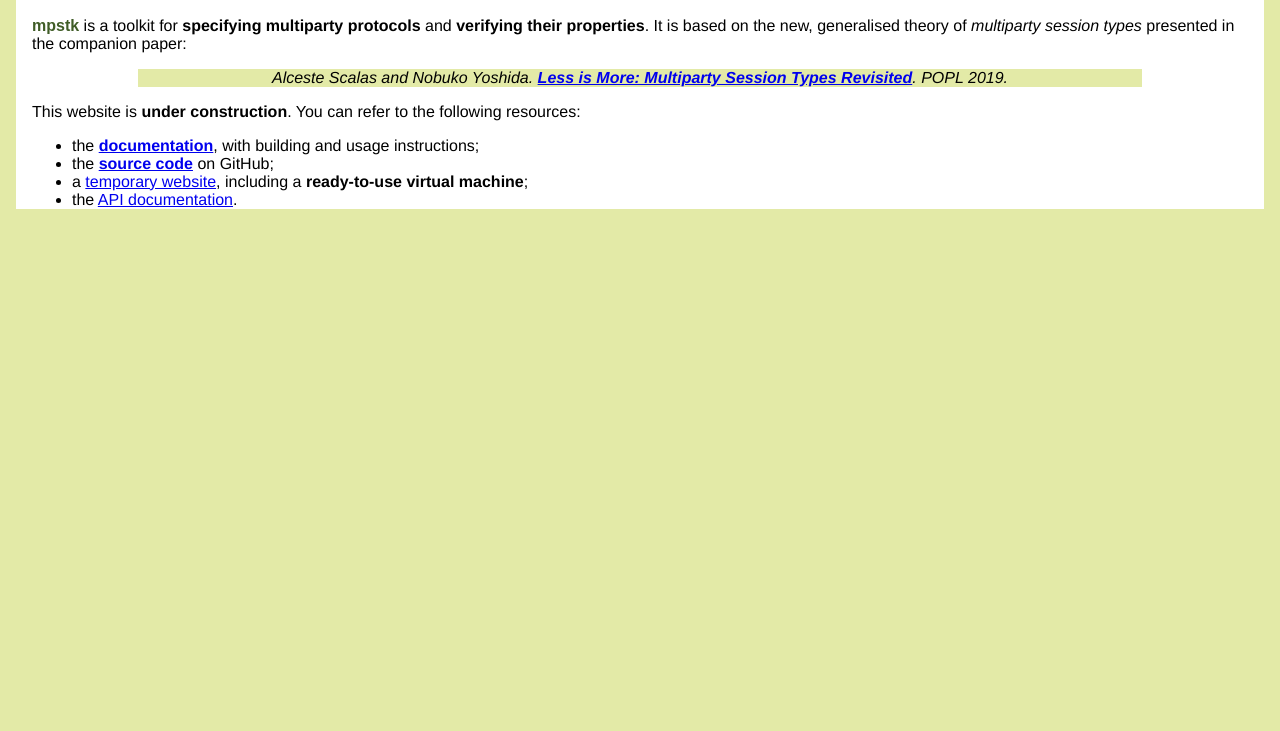
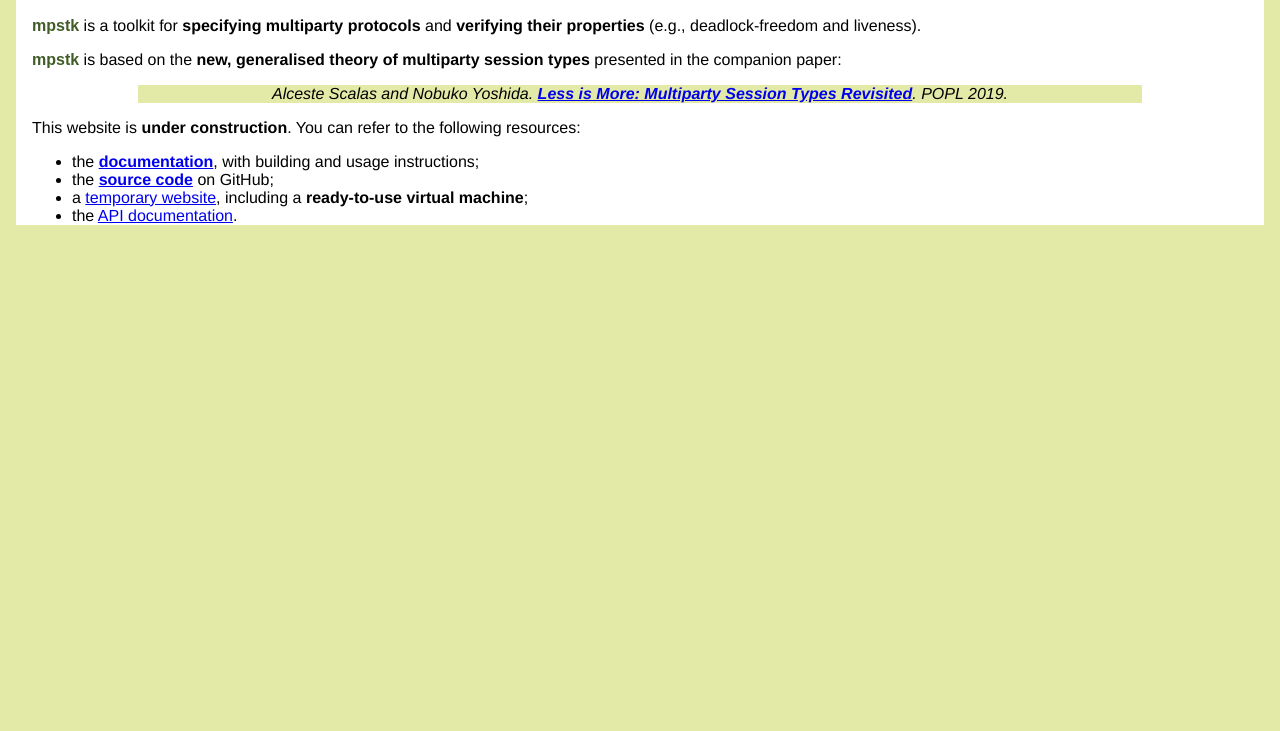
Before and after one commit to alcestes/mpstk, a plain HTML site: page index.html in a window 1280 px wide. Shown: the part 69-800 px from the top of the page. Drawn offline with Linux system fonts and the light colour scheme.

Commit message:
Minor improvement

```diff
--- a/index.html
+++ b/index.html
@@ -130,8 +130,13 @@
       <p>
         <span class="mpstk">mpstk</span> is a toolkit
         for <strong>specifying multiparty protocols</strong>
-        and <strong>verifying their properties</strong>. It is based on
-        the new, generalised theory of <em>multiparty session types</em>
+        and <strong>verifying their properties</strong>
+        (e.g., deadlock-freedom and liveness).
+      </p>
+
+      <p>
+        <span class="mpstk">mpstk</span> is based on the
+        <strong>new, generalised theory of multiparty session types</strong>
         presented in the companion paper:
       </p>
 
```
